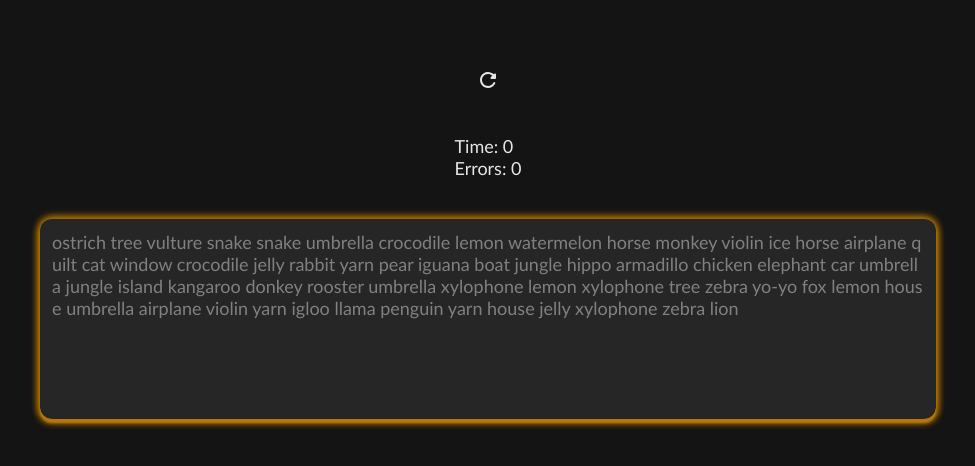
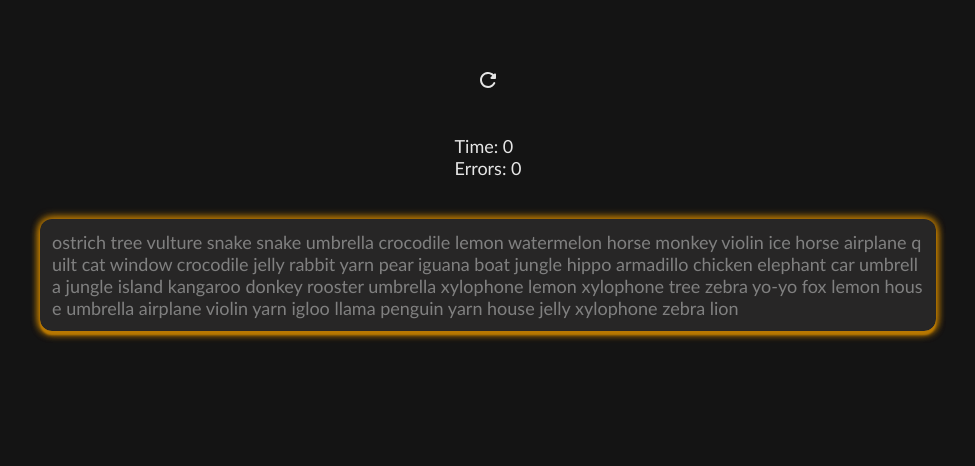
Before and after one commit to MammadovAslan/typing-speed-test, a React (Vite) app in the folder typing_speed_test/: page / in a window 1280 px wide. Shown: the top 466 px of the page, without its empty margins (152-1127 px from the left). Built offline with nearby package versions, Linux system fonts and the light colour scheme.

Commit message:
container height fix

```diff
--- a/typing_speed_test/src/Styles/Sass/components/_textField.scss
+++ b/typing_speed_test/src/Styles/Sass/components/_textField.scss
@@ -13,7 +13,6 @@
   }
   .text-field {
     max-width: 70%;
-    min-height: 200px;
     @include for-mobile-landscape {
       max-width: 90%;
     }
--- a/typing_speed_test/src/Styles/css/style.css
+++ b/typing_speed_test/src/Styles/css/style.css
@@ -25,7 +25,6 @@
 }
 .container .text-field {
   max-width: 70%;
-  min-height: 200px;
   margin: 0 20px;
   position: relative;
   padding: 12px;
```
